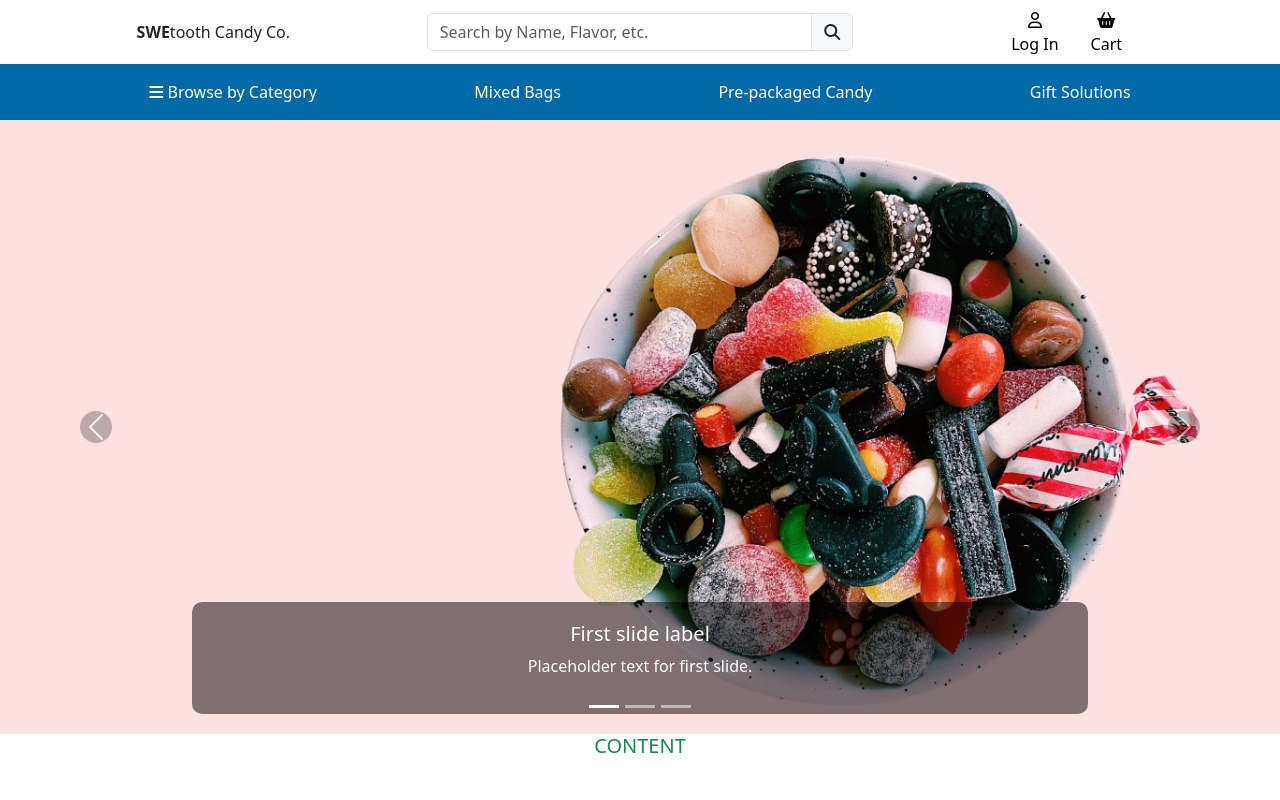
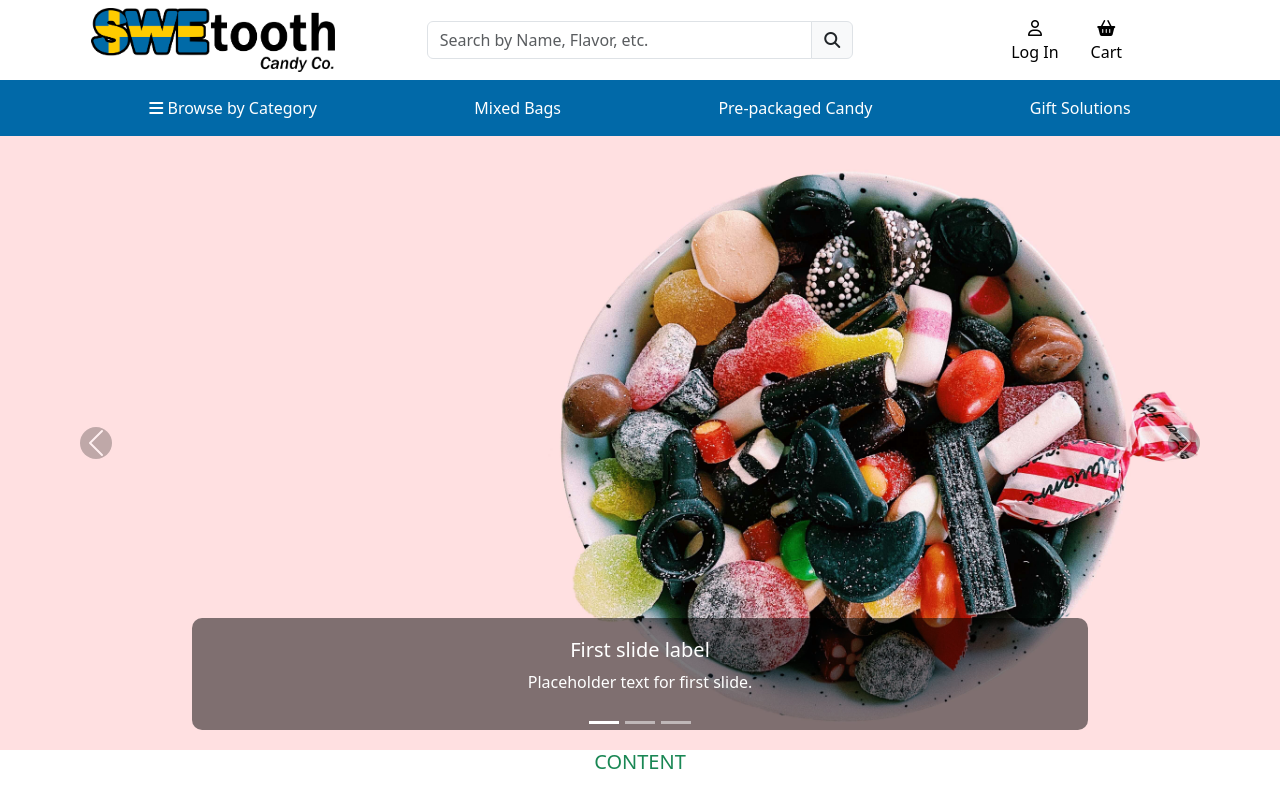
Before and after one commit to AndreeeasN/pp5-project, a Django app: page / in a window 1280 px wide. Run offline with Django 3.2, Linux system fonts and the light colour scheme; some libraries are stand-ins or nearby versions.

Commit message:
Add header logo and adjust top padding

```diff
--- a/static/css/style.css
+++ b/static/css/style.css
@@ -4,8 +4,7 @@ html{
 
 body{
     min-height: 100%;
-    /* Temporary padding, adjust media query body padding too */
-    padding-top: 104px;
+    padding-top: 144px;
 }
 
 footer{
@@ -50,7 +49,7 @@ footer{
 @media (min-width: 768px) {
     /* padding for fixed header */
     body {
-        padding-top: 120px;
+        padding-top: 136px;
     }
 
     #mobile-nav{
--- a/templates/base.html
+++ b/templates/base.html
@@ -41,7 +41,9 @@
                 <div class="row g-0">
                     <!-- Logo -->
                     <div class="col-12 col-md-4 py-2 d-flex align-items-center justify-content-center ">
-                        <a class="navbar-brand" href="{% url 'home'%}"><strong>SWE</strong>tooth Candy Co.</a>
+                        <a class="navbar-brand" href="{% url 'home'%}">
+                            <img src="{% static 'images\swetooth-logo.png' %}" alt="SWEtooth Candy Co." height="64" width="244">
+                        </a>
                     </div>
 
                     <!-- Center Search Bar (hidden on small screens) -->
```
Also changed, not shown: static/images/swetooth-logo-inverted.png (added), static/images/swetooth-logo.png (added).
